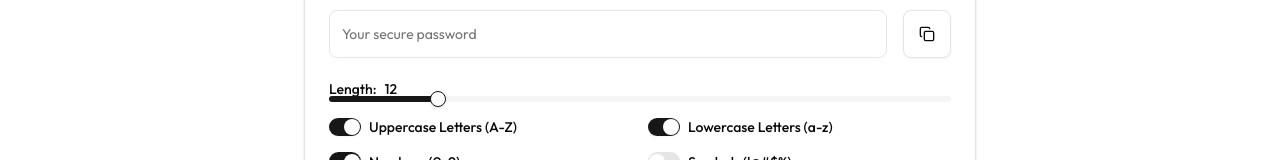
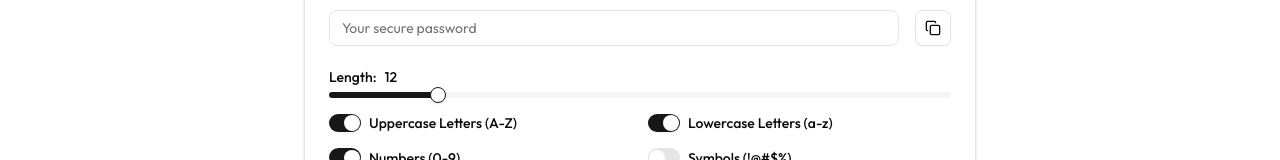
Before and after one commit to tasnimultas67/toolstrek, a Next.js app: page /tools/password-generator in a window 1280 px wide. Shown: the part 190-350 px from the top of the page. Built offline with nearby package versions, Linux system fonts and the light colour scheme.

Commit message:
feat: Update styling for PasswordGenerator and CopyButton components for improved UI consistency

```diff
--- a/app/tools/password-generator/page.js
+++ b/app/tools/password-generator/page.js
@@ -62,7 +62,7 @@ export default function PasswordGenerator() {
                     value={params.password}
                     placeholder="Your secure password"
                     readOnly
-                    className="text-lg font-mono h-12"
+                    className="text-lg font-mono"
                   />
                   <CopyButton
                     textToCopy={params.password}
@@ -74,7 +74,7 @@ export default function PasswordGenerator() {
 
               <div className="space-y-4">
                 <div>
-                  <Label htmlFor="length">
+                  <Label htmlFor="length" className="mb-2">
                     Length: <span id="length-value">{params.length}</span>
                   </Label>
                   <Slider
--- a/components/ui/copy-button.jsx
+++ b/components/ui/copy-button.jsx
@@ -29,7 +29,7 @@ export function CopyButton({ textToCopy, copyTrigger }) {
       variant="outline"
       size="icon"
       onClick={handleCopy}
-      className="h-12 w-12"
+      className="size-9"
     >
       {isCopied ? <Check className="h-4 w-4" /> : <Copy className="h-4 w-4" />}
       <span className="sr-only">Copy to clipboard</span>
```
